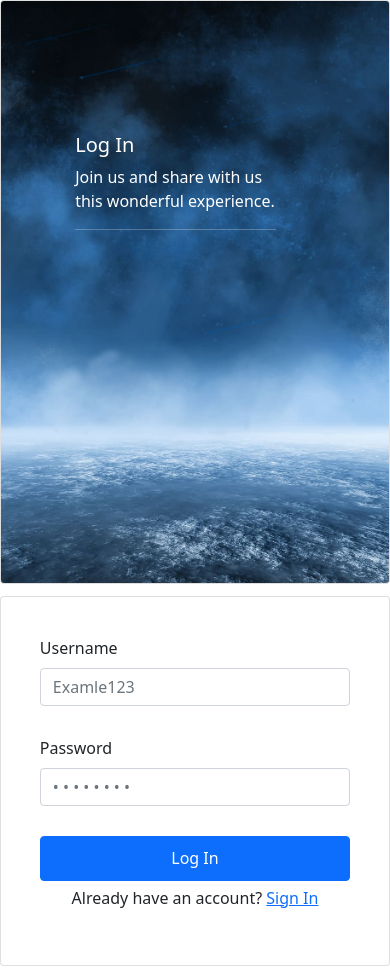
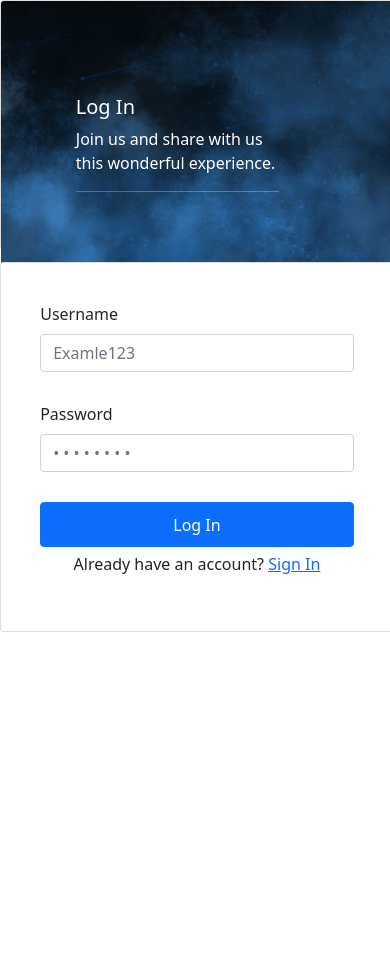
Before and after one commit to AgustinFrich/MERN-Message-App, a React (Create React App) app: page / in a window 390 px wide. After the commit the page ends 844 px from the top, so only its background shows below. Built offline with nearby package versions, Linux system fonts and the light colour scheme; no server answers.

Commit message:
Testing new login UI

```diff
--- a/src/App.js
+++ b/src/App.js
@@ -61,7 +61,7 @@ function App() {
           <div>{otherUser ? <Chat user={user} /> : <></>}</div>
         </div>
       ) : (
-        <div className="flex">
+        <div className="">
           <Login
             login={login}
             username={username}
--- a/src/Components/Menu/SignUp/Login.jsx
+++ b/src/Components/Menu/SignUp/Login.jsx
@@ -26,10 +26,9 @@ const Login = ({
     );
   }
   return (
-    <div className="SignUp d-flex justify-content-center">
-      <br />
-      <CardGroup>
-        <Card>
+    <div className="SignUp">
+      <CardGroup className="SignUp-FirstCard">
+        <Card className="SignUp-FirstCard">
           <Card.Img src={image} alt="Card image" />
           <Card.ImgOverlay className="SignUp-image">
             <Card.Title className="SignUp-imageTitle">Log In</Card.Title>
--- a/src/Components/Menu/SignUp/SignUp.css
+++ b/src/Components/Menu/SignUp/SignUp.css
@@ -1,19 +1,24 @@
 @media (max-width: 576px) {
   .SignUp {
-    width: 100%;
+    width: 101%;
+  }
+  .SignUp-FirstCard {
+    height: 250px;
   }
   .SignUp-image {
-    height: 150px;
+    margin-top: 20%;
   }
 }
 @media (min-width: 577px) {
   .SignUp {
     width: 750px;
   }
+  .SignUp-image {
+    margin-top: 30%;
+  }
 }
 
 .SignUp-image {
-  margin-top: 30%;
   margin-left: 15%;
   color: white;
   margin-right: 25%;
```
